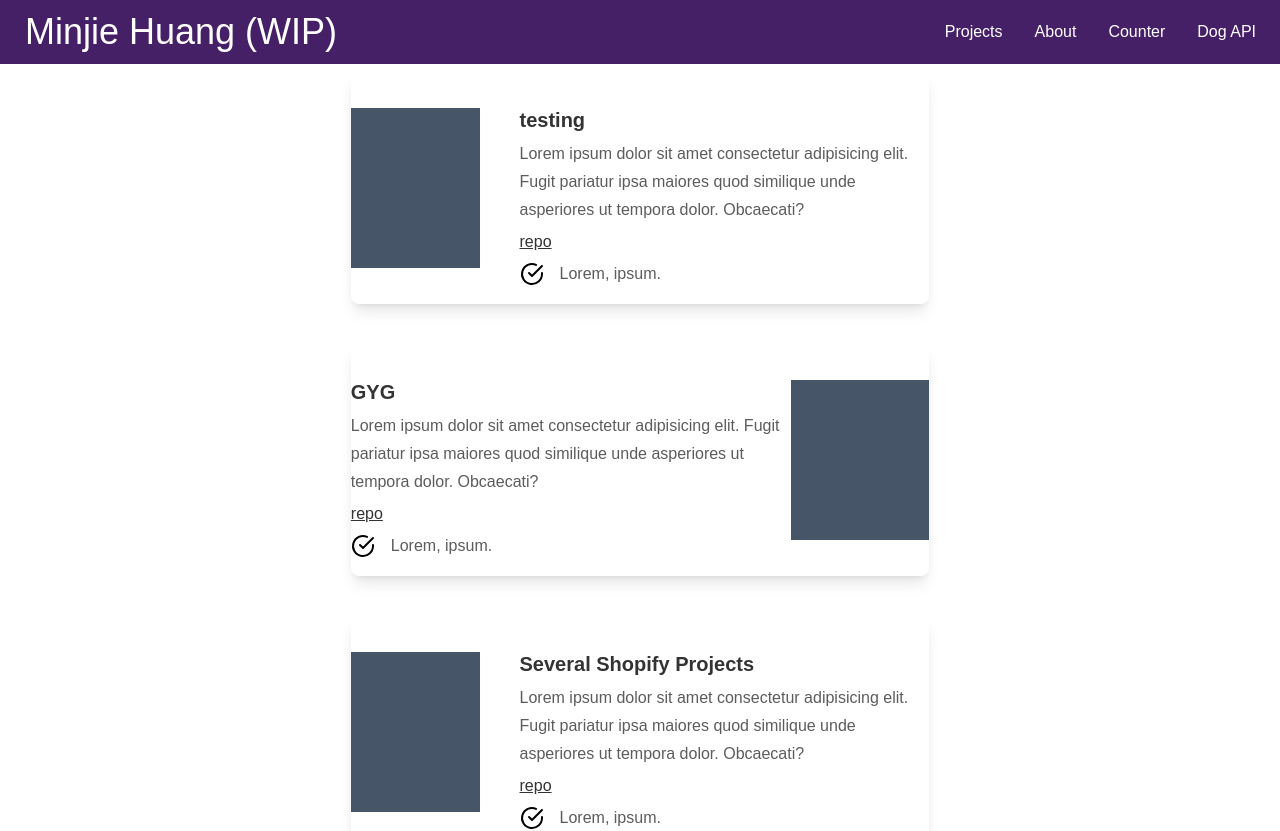
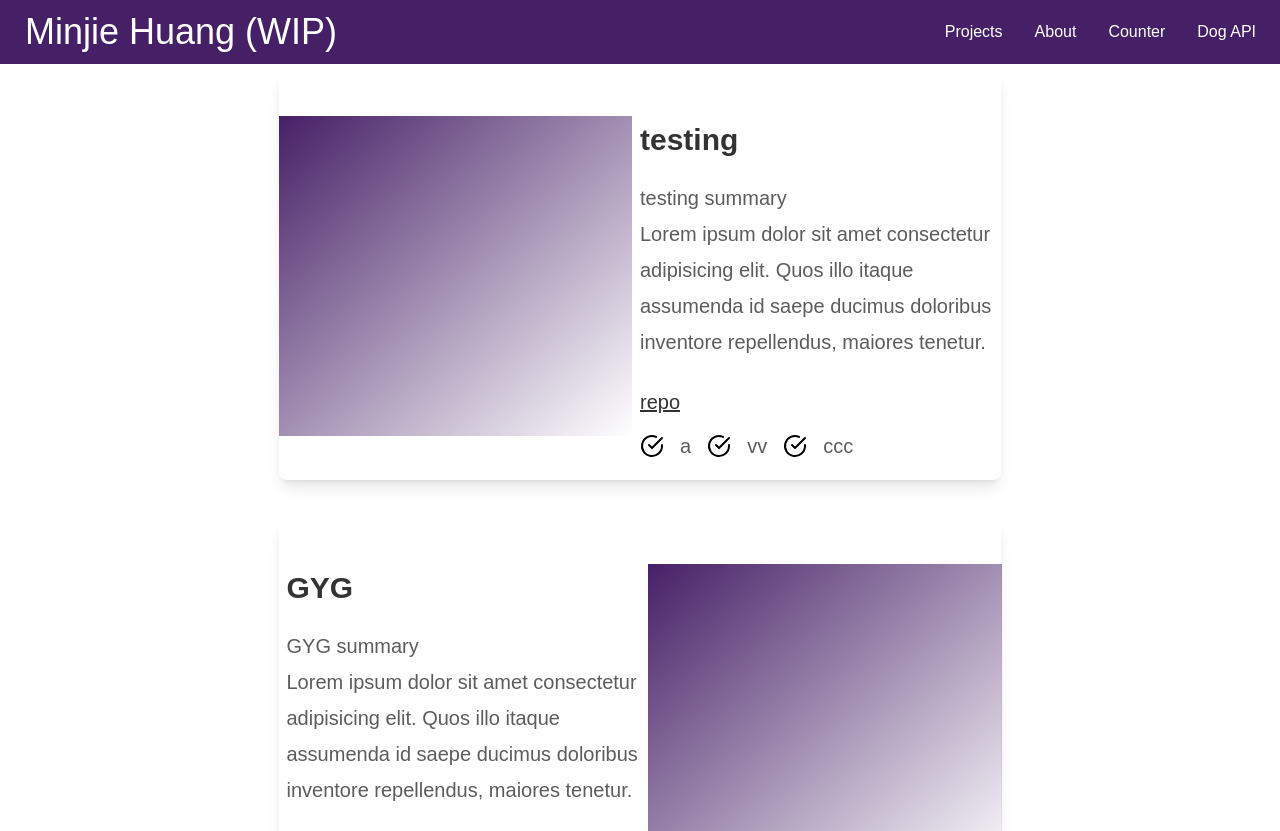
Before and after one commit to ads1029/profolio-with-nextjs, a Next.js app: page /projects in a window 1280 px wide. Shown: the top 831 px of the page. Built offline with nearby package versions, Linux system fonts and the light colour scheme.

Commit message:
follow up props structure

```diff
--- a/src/components/Project.jsx
+++ b/src/components/Project.jsx
@@ -2,27 +2,50 @@ import React from "react";
 import Image from "next/image";
 import Tick from "../../public/check_circle_icon.svg";
 
-const Project = ({ title, summary, techStacks, githubLink, reverse }) => {
+const Project = ({
+  title,
+  summary,
+  techStacks,
+  githubLink,
+  projectImage,
+  reverse,
+}) => {
+  const projectImageDiv = (
+    <div className="bg-gradient-to-br from-primary w-80 h-80 flex-1" />
+  );
+
+  // console.log(techStacks);
+  // console.log(techStacks.map((techStack) => console.log(techStack)));
+
   return (
-    <div className="flex flex-row items-center mb-10 bg-base prose shadow-lg rounded-lg">
-      {reverse || <div className="bg-slate-600 w-80 h-40 mr-10" />}
-      <div className="flex flex-col">
-        <h3 className="mb-1 ">{title}</h3>
-        <p className="mb-1">
-          Lorem ipsum dolor sit amet consectetur adipisicing elit. Fugit
-          pariatur ipsa maiores quod similique unde asperiores ut tempora dolor.
-          Obcaecati?
+    <div className="flex flex-row items-center mb-10 bg-base prose shadow-lg rounded-lg lg:prose-xl">
+      {reverse || projectImageDiv}
+      <div className="flex flex-col flex-1 mx-2">
+        <h3>{title}</h3>
+        <p>
+          {summary}
+          <br />
+          Lorem ipsum dolor sit amet consectetur adipisicing elit. Quos illo
+          itaque assumenda id saepe ducimus doloribus inventore repellendus,
+          maiores tenetur.
         </p>
-        <a href="" className="mb-1">
+
+        <a href={githubLink} className="mb-2">
           repo
         </a>
 
         <div className="flex mb-4">
-          <Image src={Tick} alt="tick" className="fill-slate-100" />
-          <div className="mx-4 ">Lorem, ipsum.</div>
+          {techStacks.map((techStack) => {
+            return (
+              <>
+                <Image src={Tick} alt="tick" className="fill-slate-100" />
+                <div className="mx-4 ">{techStack}</div>
+              </>
+            );
+          })}
         </div>
       </div>
-      {reverse && <div className="bg-slate-600 w-80 h-40" />}
+      {reverse && projectImageDiv}
     </div>
   );
 };
```
